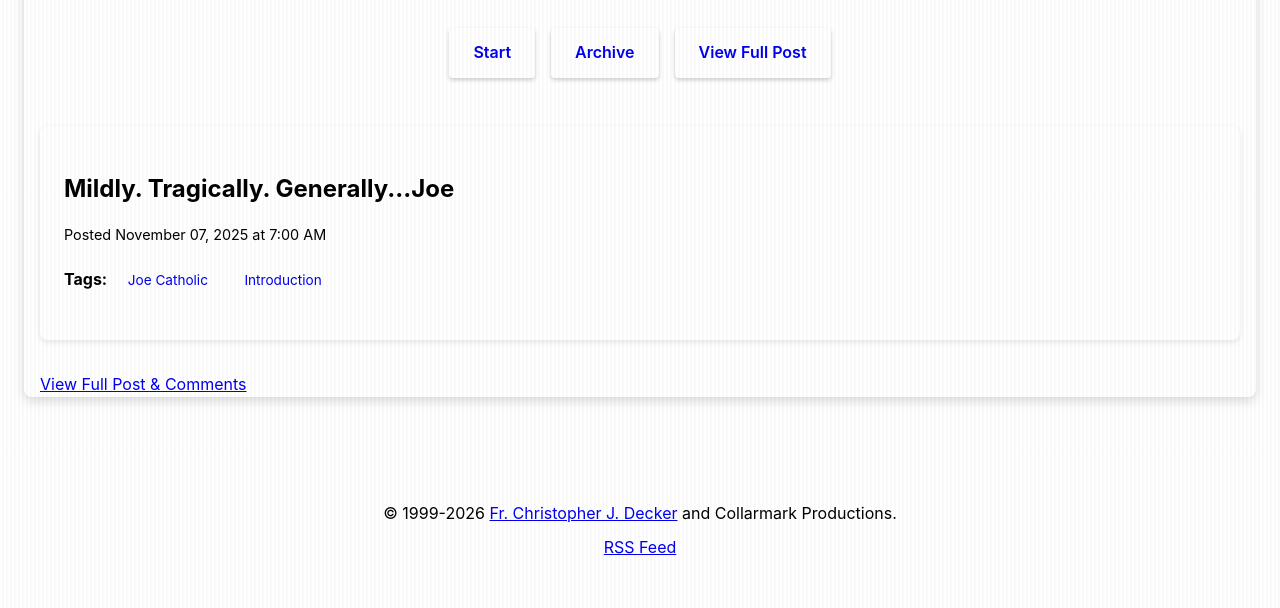
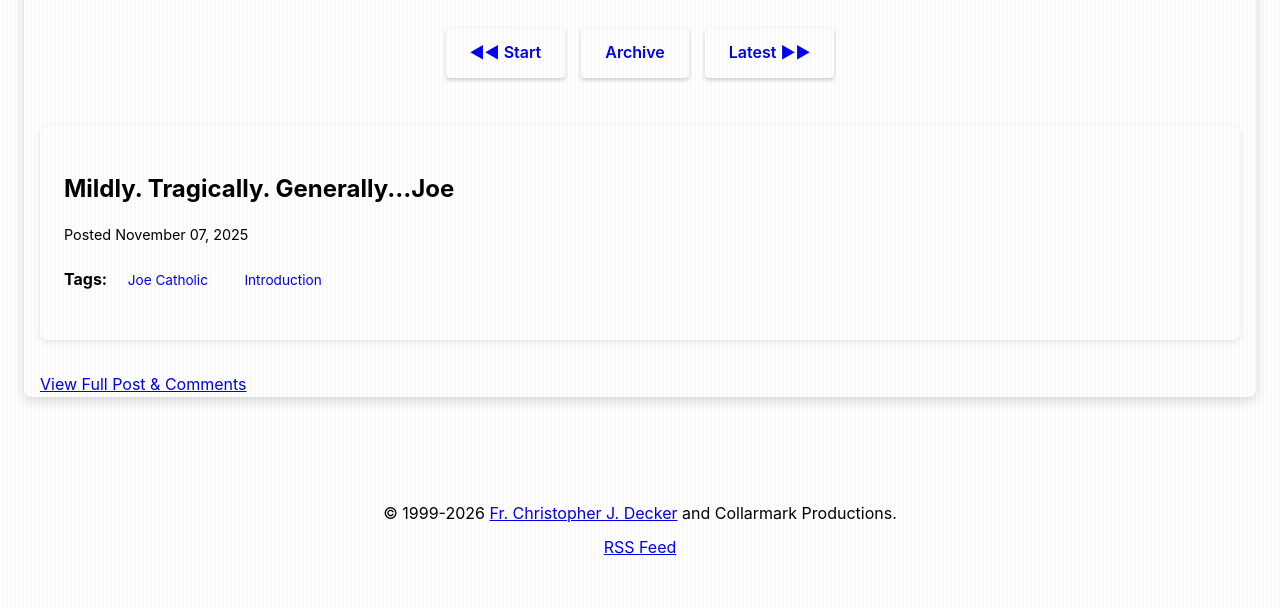
Before and after one commit to joecatholic/joecatholic-webcomic, a Jekyll site: the page built from index.html, in a window 1280 px wide. Shown: the part 819-1427 px from the top of the page. Built offline with Jekyll 4.4.1, drawn with Linux system fonts in a browser that asks for light colours.

Commit message:
Enhance comic navigation and date display
Updated navigation buttons and modified date format.

```diff
--- a/_includes/comic-display.html
+++ b/_includes/comic-display.html
@@ -6,16 +6,16 @@
     </div>
 
     <nav class="comic-nav">
-        <a href="/archive" class="nav-button">Start</a>
+        <a href="/archive" class="nav-button">&#9664;&#9664; Start</a>
         <a href="/archive" class="nav-button">Archive</a>
         {% if comic.url %}
-            <a href="{{ comic.url }}" class="nav-button">View Full Post</a>
+            <a href="{{ comic.url }}" class="nav-button">Latest &#9654;&#9654;</a>
         {% endif %}
     </nav>
 
     <div class="comic-info">
         <h1>{{ comic.title }}</h1>
-        <p class="comic-date">Posted {{ comic.date | date: "%B %d, %Y at %l:%M %p" }}</p>
+        <p class="comic-date">Posted {{ comic.date | date: "%B %d, %Y" }}</p>
 
         {% if comic.tags %}
         <div class="tags">
```
